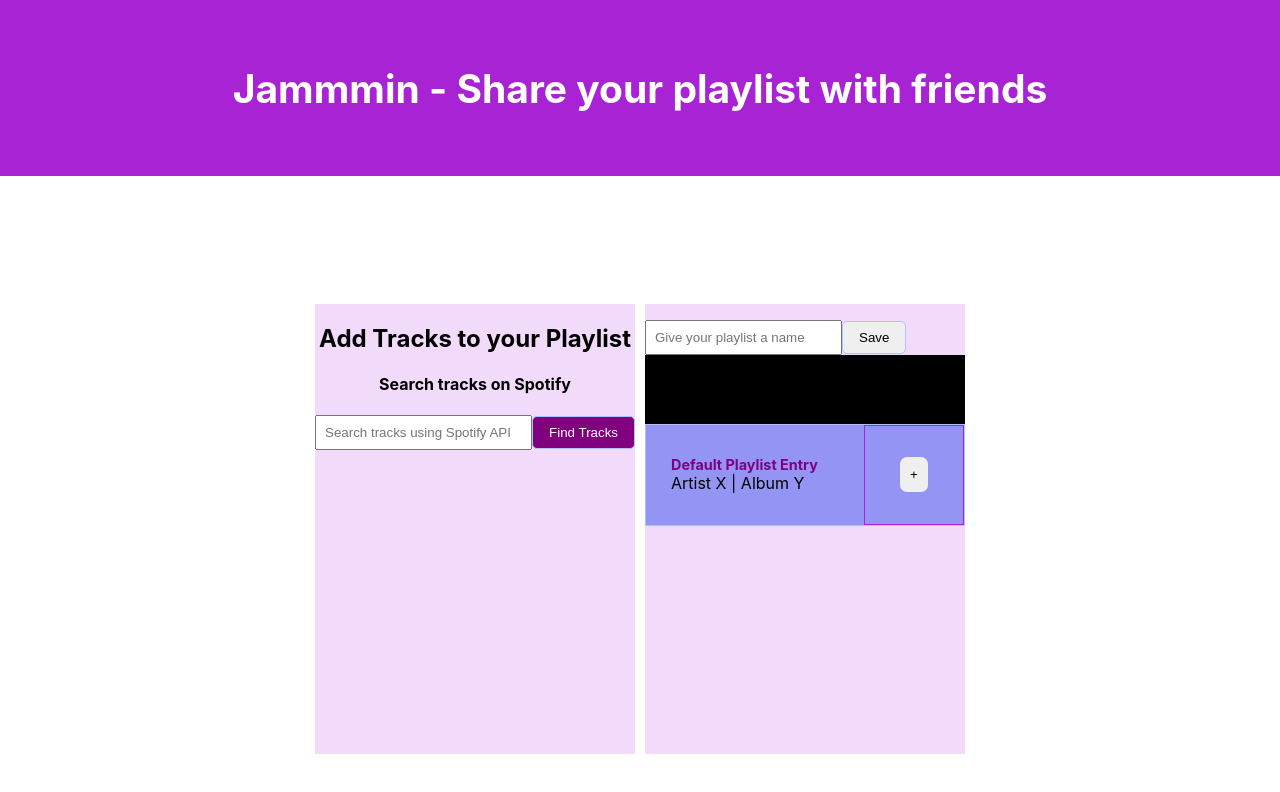
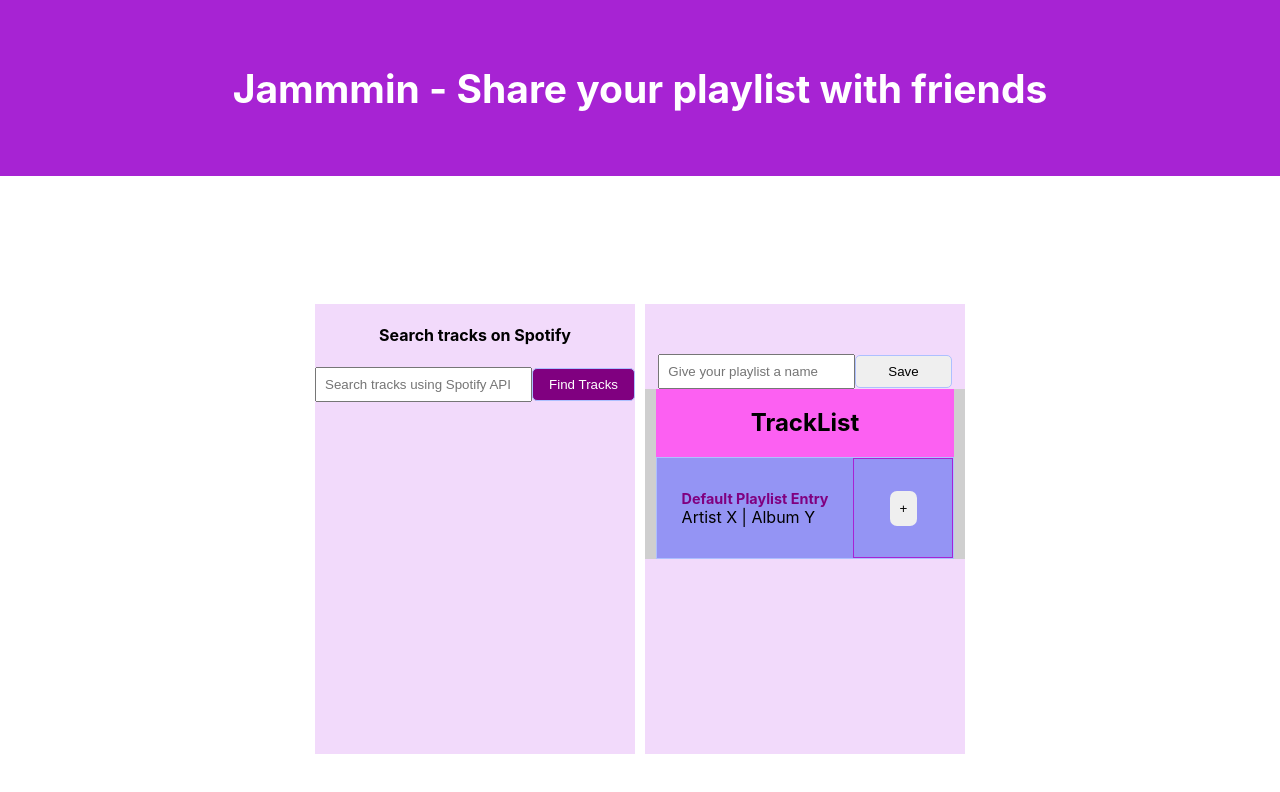
Before and after one commit to DHBuild002/jammmin-playlist-creation-tool, a React (Create React App) app: page / in a window 1280 px wide. Shown: the top 792 px of the page. Built offline with nearby package versions, Linux system fonts and the light colour scheme.

Commit message:
WIP: Styling add to Tracklist section - Playlist name area improved in styling felx-direction of column add

```diff
--- a/src/App.js
+++ b/src/App.js
@@ -79,7 +79,6 @@ function App() {
       <div className="container">
         <div className="row border1">
           <div className="column left-col">
-            <h2>Add Tracks to your Playlist</h2>
             <Search onSearch={onSearch} />
             <TrackList tracks={searchResults} onAdd={addTrack} />
           </div>
--- a/src/components/Playlist.js
+++ b/src/components/Playlist.js
@@ -24,6 +24,7 @@ const Playlist = ({
   return (
     <>
       <div className="playlist">
+        <h2 className="custom-title">{savedPlaylistName}</h2>
         <div className="playlistTitle">
           <input
             value={playlistName}
@@ -33,7 +34,6 @@ const Playlist = ({
           />
           <button onClick={handleSave}>Save</button>
         </div>
-        <h2>{savedPlaylistName}</h2>
       </div>
       <TrackList tracks={playlistTracks} />
     </>
--- a/src/components/styles/Playlist.css
+++ b/src/components/styles/Playlist.css
@@ -2,6 +2,7 @@
     width: 100%;
     display: flex;
     align-items: center;
+    flex-direction: column;
   }
 
 .playlist input {
@@ -10,11 +11,15 @@
     margin-right: 0rem;
   }
   .playlist button {
-    padding: 0.5rem 1rem;
+    padding: 0.5rem 2rem;
     border: 1px solid #adc0ff;
     border-radius: 5px;
     cursor: pointer;
   }
   .playlistTitle {
-    margin-top: 1rem;
+    margin-top: .5rem;
+    width: 100%;
   }
+  .custom-title {
+    font-size: 25px;
+  }
--- a/src/components/styles/TrackList.css
+++ b/src/components/styles/TrackList.css
@@ -13,8 +13,8 @@
     padding: 0;
   }
   .trackContainer {
-    background: black;
-    width: 100%;
+    background: rgb(252, 96, 242);
+    width: auto;
   }
 
   .track {
```
